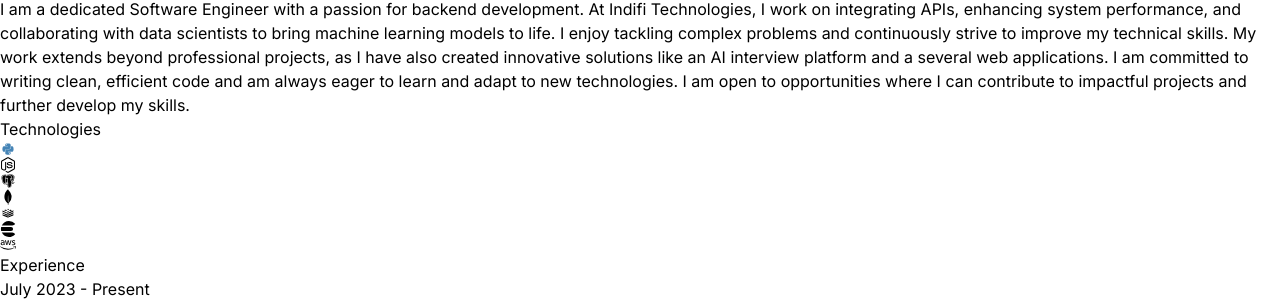
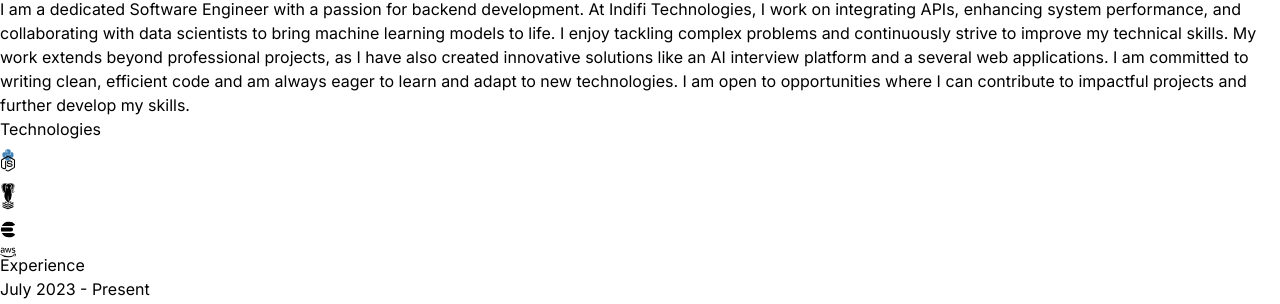
Before and after one commit to Harshks2406/react-portfolio, a React (Vite) app: page / in a window 1280 px wide. Shown: the part 1771-2075 px from the top of the page. Built offline with nearby package versions, Linux system fonts and the light colour scheme.

Commit message:
Animation added

```diff
--- a/index.html
+++ b/index.html
@@ -2,7 +2,7 @@
 <html lang="en">
   <head>
     <meta charset="UTF-8" />
-    <link rel="icon" type="image/svg+xml" href="./public/laptop.png" />
+    <link rel="icon" type="image/svg+xml" href="./laptop.png" />
     <meta name="viewport" content="width=device-width, initial-scale=1.0" />
     <title>Harsh Kumar</title>
   </head>
--- a/package.json
+++ b/package.json
@@ -10,6 +10,7 @@
     "preview": "vite preview"
   },
   "dependencies": {
+    "framer-motion": "^11.3.30",
     "react": "^18.3.1",
     "react-dom": "^18.3.1",
     "react-icons": "^5.3.0"
--- /dev/null
+++ b/src/animation/index.js
@@ -0,0 +1,17 @@
+const animateLeftOrRight = (side, delay) => ({
+    hidden: {x: side*100, opacity: 0},
+    visible: {x: 0, opacity: 1, transition: {duration: 0.5, delay: delay}}
+})
+
+const animateUpOrDown = (side, delay) => ({
+    hidden: {y: side*100, opacity: 0},
+    visible: {y: 0, opacity: 1, transition: {duration: 0.5, delay: delay}}
+})
+
+const animateAfterLeftOrRight = () => ({
+    hidden: {opacity: 0, x: 100},
+    visible: {transition: {duration: 0.5}}
+})
+
+
+export {animateLeftOrRight, animateAfterLeftOrRight, animateUpOrDown}
--- a/src/components/about.jsx
+++ b/src/components/about.jsx
@@ -1,21 +1,23 @@
+import { animateAfterLeftOrRight } from "../animation"
 import aboutImg from "../assets/about.jpg"
 import { ABOUT_TEXT } from "../constants"
+import { motion } from "framer-motion"
 
 const About = () => {
   return (
     <div className="border-b border-neutral-900 pb-4">
         <h1 className="my-20 text-center text-4xl">About Me</h1>
         <div className="flex flex-wrap">
-            <div className="w-full lg:w-1/2">
+            <motion.div whileInView={{opacity: 1, x: 0}} initial={{opacity: 0, x: -100}} transition={{duration: 0.5}} viewport={{ once: true }} className="w-full lg:w-1/2">
                 <div className="flex items-center justify-center">
                     <img className="w-80 h-auto overflow-hidden rounded-full lg:w-1/2" src={aboutImg} alt="about" />
                 </div>
-            </div>
-            <div className="w-full lg:w-1/2">
-                    <div className="flex justify-center lg: justtify-center">
-                        <p className="my-2 max-w-xl py-6">{ABOUT_TEXT}</p>
-                    </div>
+            </motion.div>
+            <motion.div whileInView={{opacity: 1, x: 0}} initial={{opacity: 0, x: 100}} transition={{duration: 0.5}} viewport={{ once: true }} className="w-full lg:w-1/2">
+                <div className="flex justify-center lg: justtify-center">
+                    <p className="my-2 max-w-xl py-6">{ABOUT_TEXT}</p>
                 </div>
+            </motion.div>
         </div>
     </div>
   )
--- a/src/components/contacts.jsx
+++ b/src/components/contacts.jsx
@@ -1,8 +1,9 @@
 import { CONTACT } from "../constants"
+import { motion } from "framer-motion"
 
 const Contacts = () => {
   return (
-    <div className="border-b border-neutral-900 pb-4">
+    <motion.div whileInView={{opacity: 1, y: 0}} initial={{opacity: 0, y: -100}} transition={{duration: 1}} viewport={{ once: true }} className="border-b border-neutral-900 pb-4">
         <h1 className="my-20 text-center text-4xl">Get in Touch</h1>
         <div className="text-center tracking-tighter">
             <a href="https://drive.google.com/file/d/1bP9DZ4ksMVXsu9C3HB9WFHysY7TxcQF9/view?usp=sharing"  target="_blank" className="border-b">Resume</a>
@@ -10,7 +11,7 @@ const Contacts = () => {
             {/* <p className="my-4">{CONTACT.phoneNo}</p> */}
             <a href="mailto:harshsingh.hks@gmail.com" className="border-b" target="_blank" >{CONTACT.email}</a>
         </div>
-    </div>
+    </motion.div>
   )
 }
 
--- a/src/components/experience.jsx
+++ b/src/components/experience.jsx
@@ -1,16 +1,17 @@
 import { EXPERIENCES } from "../constants/index.js"
+import { motion } from "framer-motion"
 
 const Experience = () => {
   return (
     <div className="border-b border-neutral-900 pb-4">
-    <h1 className="my-20 text-center text-4xl">Experience</h1>
+    <motion.h1 whileInView={{opacity: 1, y: 0}} initial={{opacity: 0, y: -100}} transition={{duration: 1}} viewport={{ once: true }} className="my-20 text-center text-4xl">Experience</motion.h1>
     <div>
       {EXPERIENCES.map((experience, index) => (
         <div key={index} className="mb-8 flex flex-wrap lg:justify-center">
-          <div className="w-full lg:w-1/4">
+          <motion.div whileInView={{opacity: 1, x: 0}} initial={{opacity: 0, x: -100}} transition={{duration: 1}} viewport={{ once: true }} className="w-full lg:w-1/4">
             <p className="mb-2 text-sm text-neutral-400">{experience.year}</p>
-          </div>
-          <div className="w-full max-w-xl lg:w-3/4">
+          </motion.div>
+          <motion.div whileInView={{opacity: 1, x: 0}} initial={{opacity: 0, x: 100}} transition={{duration: 1}} viewport={{ once: true }} className="w-full max-w-xl lg:w-3/4">
             <h6 className="mb-2 font-semibold">{experience.role} -{" "}<span className="text-sm text-purple-100">{experience.company}</span></h6>
             <p className="mb-4 text-neutral-400">{experience.description}</p>
             <div>
@@ -18,7 +19,7 @@ const Experience = () => {
                 <span key={index} className="mr-2 rounded bg-neutral-900 px-2 py-1 text-sm font-medium text-purple-700">{tech}</span>
               ))}
             </div>
-          </div>
+          </motion.div>
         </div>
       ))}
     </div>
--- a/src/components/navbar.jsx
+++ b/src/components/navbar.jsx
@@ -2,18 +2,20 @@ import { FaLinkedin } from "react-icons/fa"
 import { FaGithub } from "react-icons/fa"
 import { CgFileDocument } from "react-icons/cg";
 import { MdEmail } from "react-icons/md";
+import { motion } from "framer-motion"
+import { animateUpOrDown } from "../animation";
 
 const Navbar = () => {
   return <nav className="mb-20 flex items-center justify-between py-6">
     <div className="flex flex-shrink-0 items-center">
 
     </div>
-    <div className="m-8 flex items-center justigy-center gap-4 text-2xl">
+    <motion.div variants={animateUpOrDown(-1, 0.5)} initial="hidden" animate="visible" className="m-8 flex items-center justigy-center gap-4 text-2xl">
         <a href="https://www.linkedin.com/in/harshkumar2412/" target="_blank"><FaLinkedin /></a>
         <a href="https://github.com/Harshks2406" target="_blank"><FaGithub /></a>
         <a href="mailto:harshsingh.hks@gmail.com" target="_blank"><MdEmail /></a>
         <a href="https://drive.google.com/file/d/1bP9DZ4ksMVXsu9C3HB9WFHysY7TxcQF9/view?usp=sharing"  target="_blank"><CgFileDocument /></a>
-    </div>
+    </motion.div>
   </nav>
 }
 
--- a/src/components/technologies.jsx
+++ b/src/components/technologies.jsx
@@ -4,36 +4,48 @@ import { DiRedis } from "react-icons/di"
 import { FaNodeJs } from "react-icons/fa"
 import { BiLogoPostgresql } from "react-icons/bi"
 import { SiElasticsearch } from "react-icons/si";
-import { SiJavascript } from "react-icons/si";
 import { FaAws } from "react-icons/fa";
+import { motion } from "framer-motion"
 
+const iconVariants = (duration) => ({
+    initial: {y: -10},
+    animate: {
+        y: [10, -10],
+        transition: {
+            duration: duration,
+            ease: "linear",
+            repeat: Infinity,
+            repeatType: "reverse",
+        },
+    },
+})
 
 const Technologies = () => {
   return (
     <div className="border-b border-neutral-800 pb-24">
-        <h1 className="my-20 text-center text-4xl">Technologies</h1>
+        <motion.h1 whileInView={{opacity: 1, y: 0}} initial={{opacity: 0, y: -100}} transition={{duration: 1.5}} viewport={{ once: true }} className="my-20 text-center text-4xl">Technologies</motion.h1>
         <div className="flex flex-wrap items-center justify-center gap-4">
-            <div className="rounded-2xl border-4 border-neutral-800 p-4">
+            <motion.div variants={iconVariants(2.8)} initial="initial" animate="animate" className="rounded-2xl border-4 border-neutral-800 p-4">
                 <DiPython className="text-7xl" style={{ color: '#4584b6' }}/>
-            </div>
-            <div className="rounded-2xl border-4 border-neutral-800 p-4">
+            </motion.div>
+            <motion.div variants={iconVariants(1.8)} initial="initial" animate="animate"  className="rounded-2xl border-4 border-neutral-800 p-4">
                 <FaNodeJs className="text-7xl text-green-500"/>
-            </div>
-            <div className="rounded-2xl border-4 border-neutral-800 p-4">
+            </motion.div>
+            <motion.div variants={iconVariants(3)} initial="initial" animate="animate" className="rounded-2xl border-4 border-neutral-800 p-4">
                 <BiLogoPostgresql className="text-7xl text-sky-700"/>
-            </div>
-            <div className="rounded-2xl border-4 border-neutral-800 p-4">
+            </motion.div>
+            <motion.div variants={iconVariants(1.8)} initial="initial" animate="animate" className="rounded-2xl border-4 border-neutral-800 p-4">
                 <SiMongodb className="text-7xl text-green-500"/>
-            </div>
-            <div className="rounded-2xl border-4 border-neutral-800 p-4">
+            </motion.div>
+            <motion.div variants={iconVariants(2)} initial="initial" animate="animate" className="rounded-2xl border-4 border-neutral-800 p-4">
                 <DiRedis className="text-7xl text-red-700"/>
-            </div>
-            <div className="rounded-2xl border-4 border-neutral-800 p-4">
+            </motion.div>
+            <motion.div variants={iconVariants(2.5)} initial="initial" animate="animate"div className="rounded-2xl border-4 border-neutral-800 p-4">
                 <SiElasticsearch className="text-7xl text-sky-700"/>
-            </div>
-            <div className="rounded-2xl border-4 border-neutral-800 p-4">
+            </motion.div>
+            <motion.div variants={iconVariants(1.5)} initial="initial" animate="animate" className="rounded-2xl border-4 border-neutral-800 p-4">
                 <FaAws className="text-7xl"/>
-            </div>
+            </motion.div>
         </div>
     </div>
   )
```
Also changed, not shown: src/components/hero.jsx (+7 -5 lines), src/components/projects.jsx (+6 -5 lines), 1 other file (tests, documents, lock files or other folders).
